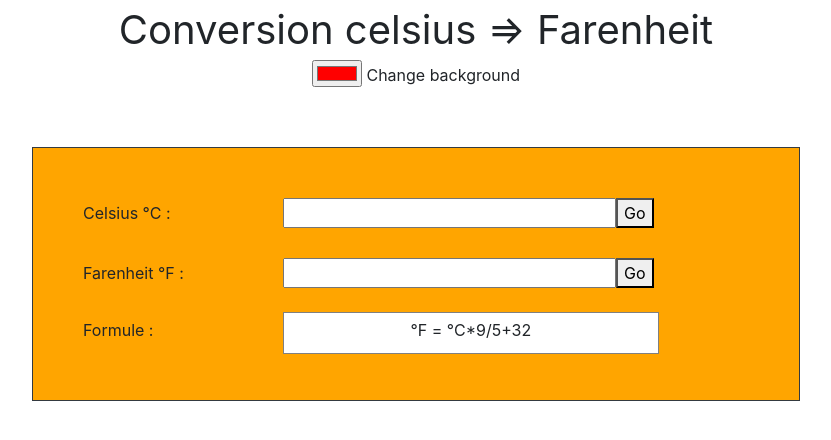
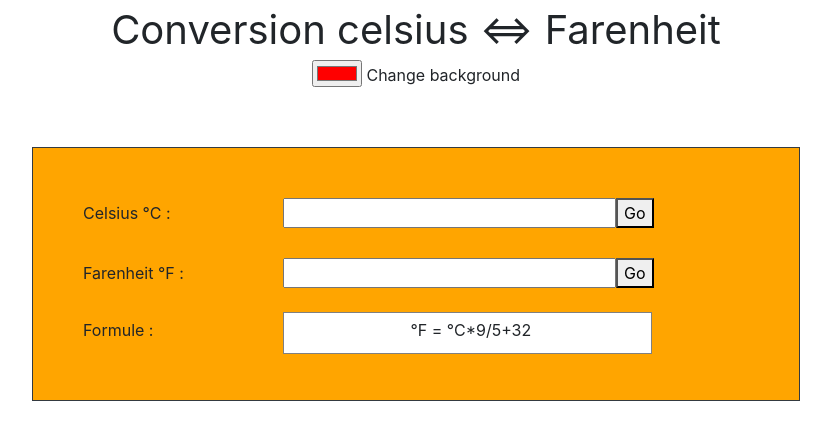
Before and after one commit to BoubacarSawadogo/convertisseur, a plain HTML site: page index.html in a window 1280 px wide. Shown: the whole page, without its empty margins (224-1055 px from the left). Drawn offline with nearby package versions, Linux system fonts and the light colour scheme.

Commit message:
last commit

```diff
--- a/css/style.css
+++ b/css/style.css
@@ -40,5 +40,5 @@ label {
 #formule {
     background-color: white;
     border: 1px solid gray;
-    padding: 1% 19% 2% 19%
+    padding: 1% 18% 2% 19%
 }
--- a/index.html
+++ b/index.html
@@ -15,7 +15,7 @@
   <body>
     <div class="mx-auto" style="width: 60%; text-align: center;">
       <div>
-        <span id="title">Conversion celsius => Farenheit</span>
+        <span id="title">Conversion celsius <=> Farenheit</span>
       </div>
       <div>
         <input type="color" name="toto" id="backColorChange" value="#ff0000" />
```
